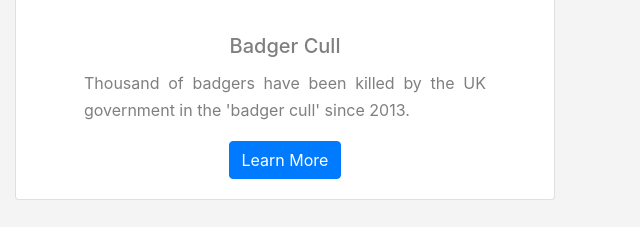
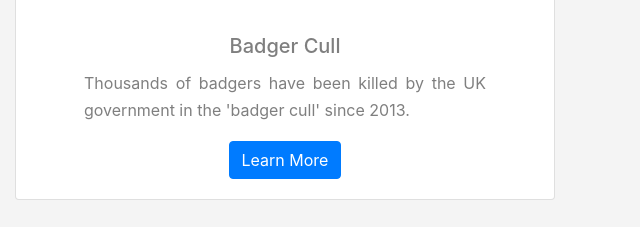
Before and after one commit to Maira-P/animal-action-website, a plain HTML site: page index.html in a window 1280 px wide. Shown: the part 916-1143 px from the top of the page, 640-1280 px from the left. Drawn offline with nearby package versions, Linux system fonts and the light colour scheme.

Commit message:
Changed typo in card text

```diff
--- a/index.html
+++ b/index.html
@@ -64,7 +64,7 @@
                     <img class="card-img-top" src="images/Badger.jpeg" alt="Image of a badger in a field, looking at the camera">
                     <div class="card-body">
                       <h5 class="card-title">Badger Cull</h5>
-                      <p class="card-text">Thousand of badgers have been killed by the UK government in the 'badger cull' since 2013.</p>
+                      <p class="card-text">Thousands of badgers have been killed by the UK government in the 'badger cull' since 2013.</p>
                       <a href="badger-cull.html" class="btn btn-primary">Learn More</a>
                     </div>
                   </div>
```
